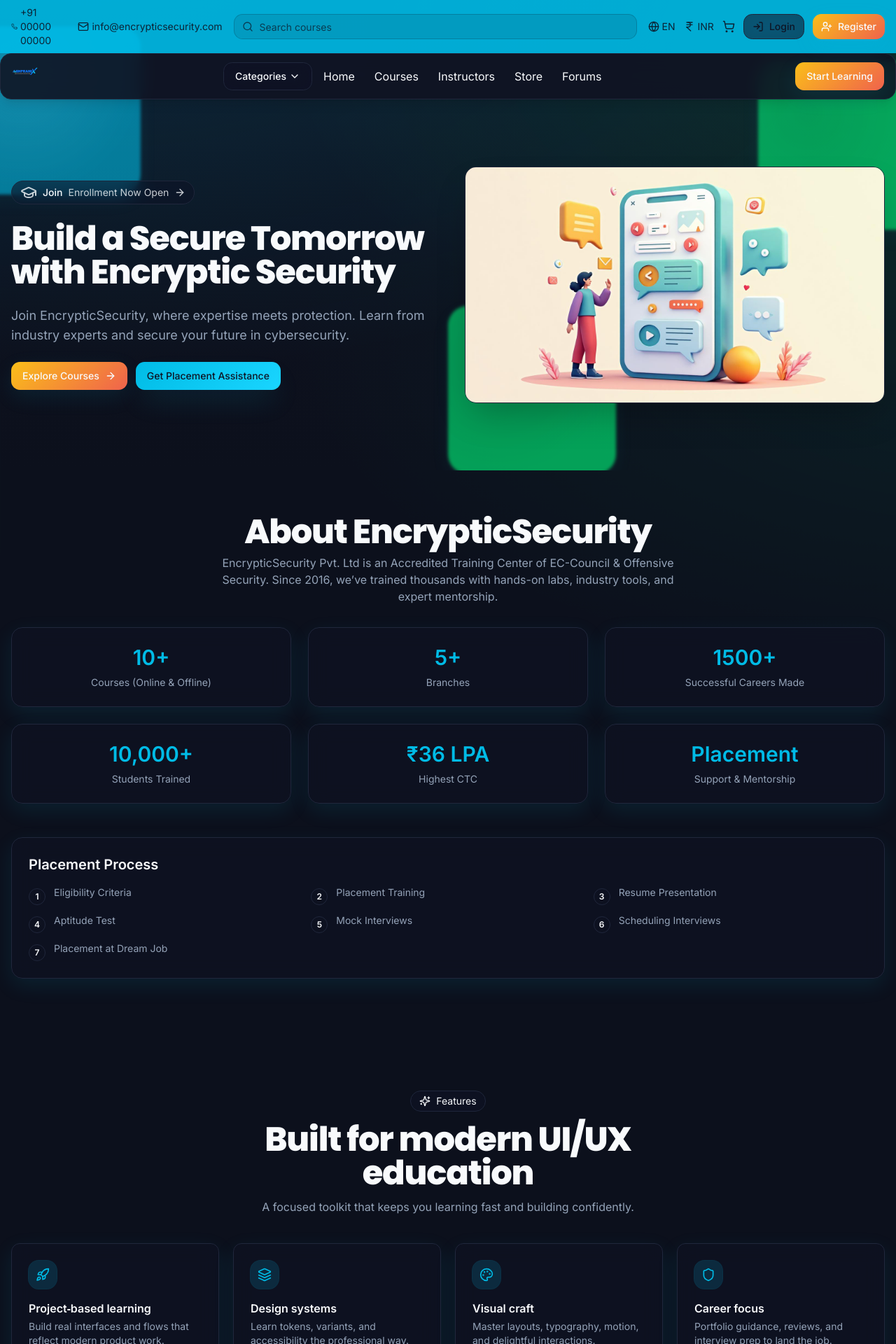
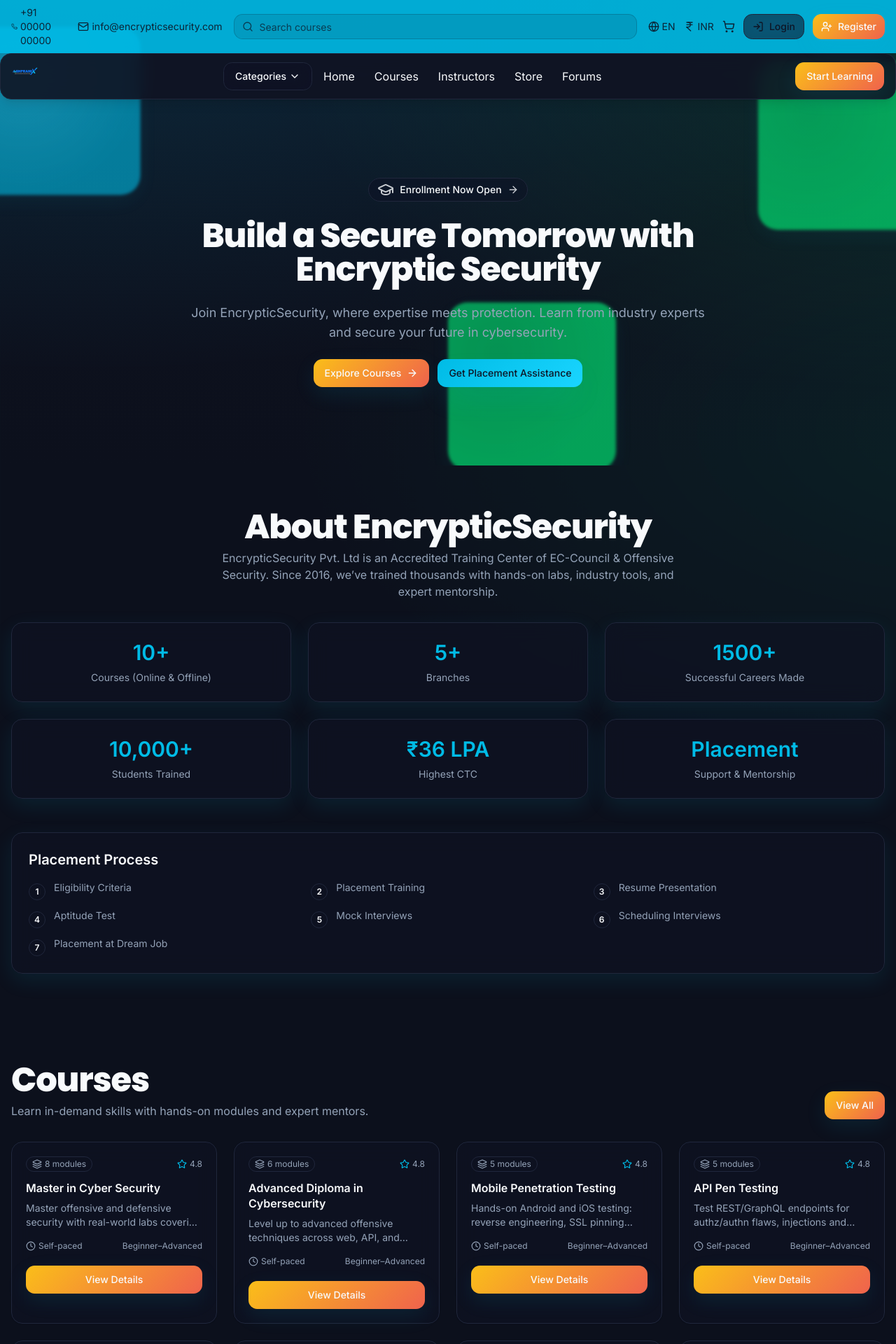
Before and after one commit to Pravin015/glow-grow-learn, a React (Vite) app: page / in a window 1280 px wide. Shown: the top 1920 px of the page at 70% size. Built offline with nearby package versions, Linux system fonts and the light colour scheme.

Commit message:
Refactor: Update homepage and course pages
- Remove hero image for full-width layout.
- Add courses section with cards to the homepage below "About Us".
- Replicate UI and content for each course page based on the provided image.
- Redesign the courses page layout as shown in the image.

```diff
--- a/src/components/sections/Hero.tsx
+++ b/src/components/sections/Hero.tsx
@@ -2,7 +2,6 @@ import { Button } from "@/components/ui/button";
 import { Input } from "@/components/ui/input";
 import {
   GraduationCap,
-  Sparkles,
   ArrowRight,
   Phone,
   Mail,
@@ -14,7 +13,6 @@ import {
   UserPlus,
   ChevronDown,
 } from "lucide-react";
-import hero from "@/assets/hero-uiux.png";
 
 const Hero = () => {
   return (
@@ -114,13 +112,12 @@ const Hero = () => {
       <div className="pointer-events-none absolute -right-10 top-24 shape-blob shape-mint float-slower" />
       <div className="pointer-events-none absolute left-1/2 top-[65%] hidden -translate-x-1/2 md:block shape-blob shape-mint float-slow" />
 
-      {/* Hero Content */}
-      <div className="container mx-auto grid items-center gap-10 px-4 pb-10 pt-14 md:grid-cols-2 md:pb-16 lg:gap-12 lg:py-24">
-        <div className="relative z-10 space-y-6">
+      {/* Hero Content - full width */}
+      <div className="container mx-auto px-4 pb-14 pt-16 md:pb-20 lg:py-28">
+        <div className="relative z-10 mx-auto max-w-3xl text-center space-y-6 animate-fade-in">
           <div className="inline-flex items-center gap-2 rounded-full border px-3 py-1 text-sm btn-glass">
             <GraduationCap className="opacity-80" />
-            <span className="font-medium">Join</span>
-            <span className="opacity-80">Enrollment Now Open</span>
+            <span className="font-medium">Enrollment Now Open</span>
             <ArrowRight size={16} className="opacity-80" />
           </div>
           <h1 className="section-title">
@@ -129,26 +126,14 @@ const Hero = () => {
           <p className="text-lg text-muted-foreground">
             Join EncrypticSecurity, where expertise meets protection. Learn from industry experts and secure your future in cybersecurity.
           </p>
-          <div className="flex flex-col gap-3 sm:flex-row">
+          <div className="flex items-center justify-center gap-3 flex-col sm:flex-row">
             <Button asChild variant="accent" className="hover-scale">
-              <a href="/courses">
-                Explore Courses <ArrowRight />
-              </a>
+              <a href="/courses">Explore Courses <ArrowRight /></a>
             </Button>
             <Button asChild variant="hero" className="hover-scale">
               <a href="#placement">Get Placement Assistance</a>
             </Button>
           </div>
-        </div>
-        <div className="relative">
-          <img
-            src={hero}
-            alt="Cybersecurity themed hero illustration with floating UI cards and shield"
-            className="mx-auto w-full max-w-2xl rounded-2xl border object-cover shadow-2xl"
-            loading="eager"
-            width={1024}
-            height={640}
-          />
         </div>
       </div>
     </header>
--- /dev/null
+++ b/src/components/sections/HomeCourses.tsx
@@ -0,0 +1,49 @@
+import { Link } from "react-router-dom";
+import { Button } from "@/components/ui/button";
+import { getAllCourses } from "@/data/courses";
+import { Star, Clock, Layers } from "lucide-react";
+
+const HomeCourses = () => {
+  const data = getAllCourses();
+  return (
+    <section aria-labelledby="courses-home" className="container mx-auto px-4 py-16">
+      <header className="mb-8 flex items-end justify-between">
+        <div>
+          <h2 id="courses-home" className="section-title">Courses</h2>
+          <p className="mt-2 text-muted-foreground">Learn in-demand skills with hands-on modules and expert mentors.</p>
+        </div>
+        <Button asChild variant="accent" className="hidden sm:inline-flex">
+          <Link to="/courses">View All</Link>
+        </Button>
+      </header>
+
+      <div className="grid gap-6 sm:grid-cols-2 lg:grid-cols-3 xl:grid-cols-4">
+        {data.map((c) => (
+          <article key={c.slug} className="card-glass group rounded-2xl p-5 transition shadow-sm hover:shadow-xl">
+            <div className="flex items-center justify-between">
+              <span className="inline-flex items-center gap-1 rounded-full border px-2 py-0.5 text-xs text-muted-foreground">
+                <Layers className="h-3.5 w-3.5" /> {c.modules.length} modules
+              </span>
+              <span className="inline-flex items-center gap-1 text-xs text-muted-foreground">
+                <Star className="h-3.5 w-3.5 text-primary" /> 4.8
+              </span>
+            </div>
+            <h3 className="mt-3 line-clamp-2 font-semibold leading-snug">{c.name}</h3>
+            <p className="mt-2 line-clamp-2 text-sm text-muted-foreground">{c.overview}</p>
+            <div className="mt-4 flex items-center justify-between text-xs text-muted-foreground">
+              <span className="inline-flex items-center gap-1"><Clock className="h-3.5 w-3.5" /> Self-paced</span>
+              <span>Beginner–Advanced</span>
+            </div>
+            <div className="mt-5">
+              <Button asChild variant="accent" className="w-full">
+                <Link to={`/courses/${c.slug}`}>View Details</Link>
+              </Button>
+            </div>
+          </article>
+        ))}
+      </div>
+    </section>
+  );
+};
+
+export default HomeCourses;
--- a/src/pages/Index.tsx
+++ b/src/pages/Index.tsx
@@ -6,6 +6,7 @@ import CoursePath from "@/components/sections/CoursePath";
 import Projects from "@/components/sections/Projects";
 import Testimonials from "@/components/sections/Testimonials";
 import SiteFooter from "@/components/sections/SiteFooter";
+import HomeCourses from "@/components/sections/HomeCourses";
 import { Helmet } from "react-helmet-async";
 
 const Index = () => {
@@ -19,6 +20,7 @@ const Index = () => {
       <Hero />
       <main>
         <AboutUs />
+        <HomeCourses />
         <Features />
         <Careers />
         <CoursePath />
```
